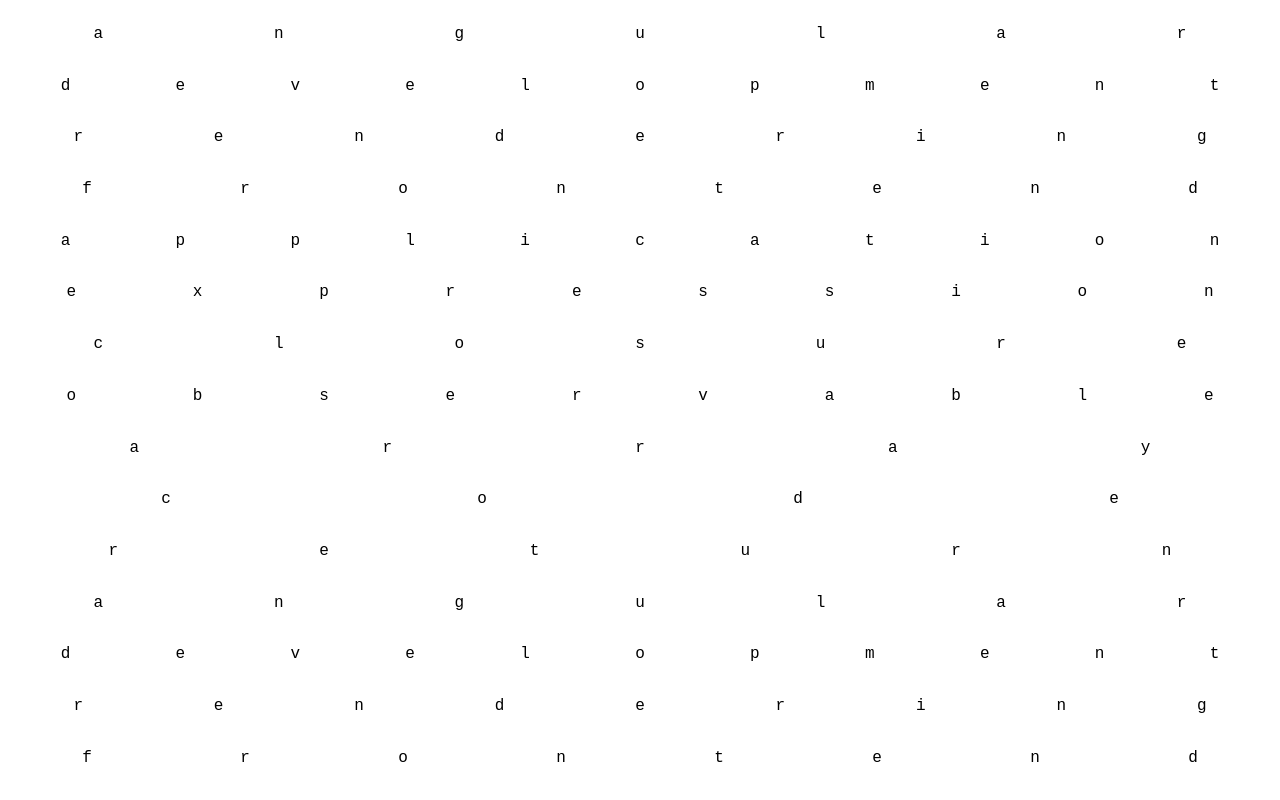
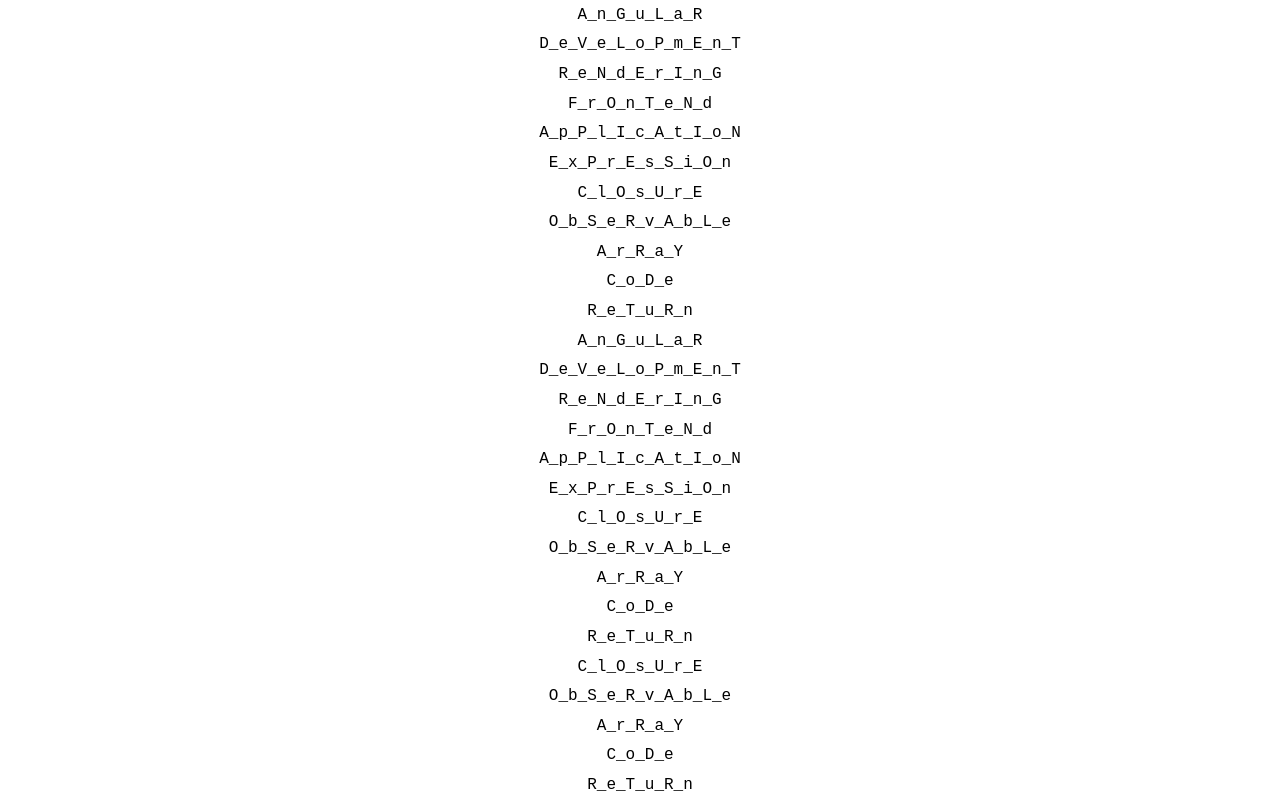
Before and after one commit to diana-szk/Words, an Angular app: page / in a window 1280 px wide. Built offline with nearby package versions, Linux system fonts and the light colour scheme.

Commit message:
change task 2&3

```diff
--- a/src/app/app.component.html
+++ b/src/app/app.component.html
@@ -1 +1,2 @@
 <app-task3 class="center"></app-task3>
+<!-- <app-task2></app-task2> -->
--- a/src/app/tasks/task2/task2.component.html
+++ b/src/app/tasks/task2/task2.component.html
@@ -1,4 +1,4 @@
 
-<div class="splitWord" *ngFor="let word of displayWords()">{{word}} </div>
-
-<span class="stretch" *ngFor="let word of words">{{word}}</span>
+<div class = "container">
+    <div class="splitWord" *ngFor="let word of displayWords()">{{word}} </div>
+</div>
--- a/src/app/tasks/task2/task2.component.scss
+++ b/src/app/tasks/task2/task2.component.scss
@@ -1,5 +1,10 @@
-// .splitWord {
-//   position: absolute;
-//   top: 50%;
-//   left: 50%;
-// }
+.container {
+  display: flex;
+  height: 100vh;
+  flex-direction: column;
+  justify-content: space-around;
+}
+
+.splitWord {
+  margin: 0 auto;
+}
--- a/src/app/tasks/task3/task3.component.html
+++ b/src/app/tasks/task3/task3.component.html
@@ -6,7 +6,7 @@
         <li >{{letter}}</li>
     </ul>
 </div> -->
-
+<!--
 <div class="main">
 
     <div class="container">
@@ -18,5 +18,8 @@
     </div>
 
 
+</div> -->
 
+<div class="container">
+    <div class="center" *ngFor="let word of displayWords()">{{word}} </div>
 </div>
--- a/src/app/tasks/task3/task3.component.scss
+++ b/src/app/tasks/task3/task3.component.scss
@@ -1,24 +1,29 @@
-// .margin {
-//   margin: 40px;
-//   text-align: center;
+// .main {
+//   background-color: green;
+//   object-fit: cover;
 // }
 
-body,
-html {
-  margin: 0;
-  padding: 0;
-}
+// .container {
+//   display: flex;
+//   height: 100vh;
+//   flex-direction: column;
+//   justify-content: space-around;
+//   background-color: orange;
+// }
+
+// .center {
+//   width: 100%;
+//   display: flex;
+//   justify-content: space-around;
+// }
 
 .container {
   display: flex;
-  height: 97vh;
+  height: 100vh;
   flex-direction: column;
   justify-content: space-around;
-  // overflow-y: hidden;
 }
 
 .center {
-  width: 100%;
-  display: flex;
-  justify-content: space-around;
+  margin: 0 auto;
 }
--- a/src/app/words.service.ts
+++ b/src/app/words.service.ts
@@ -22,19 +22,19 @@ export class WordsService {
     'development',
     'rendering',
     'frontend',
-    // 'application',
-    // 'expression',
-    // 'closure',
-    // 'observable',
-    // 'array',
-    // 'code',
-    // 'return',
+    'application',
+    'expression',
+    'closure',
+    'observable',
+    'array',
+    'code',
+    'return',
 
-    // 'closure',
-    // 'observable',
-    // 'array',
-    // 'code',
-    // 'return',
+    'closure',
+    'observable',
+    'array',
+    'code',
+    'return',
 
   ];
 
--- a/src/styles.scss
+++ b/src/styles.scss
@@ -1,5 +1,6 @@
-/* You can add global styles to this file, and also import other style files */
 html,
 body {
   font-family: "Courier New", Courier, monospace;
+  margin: 0;
+  padding: 0;
 }
```
